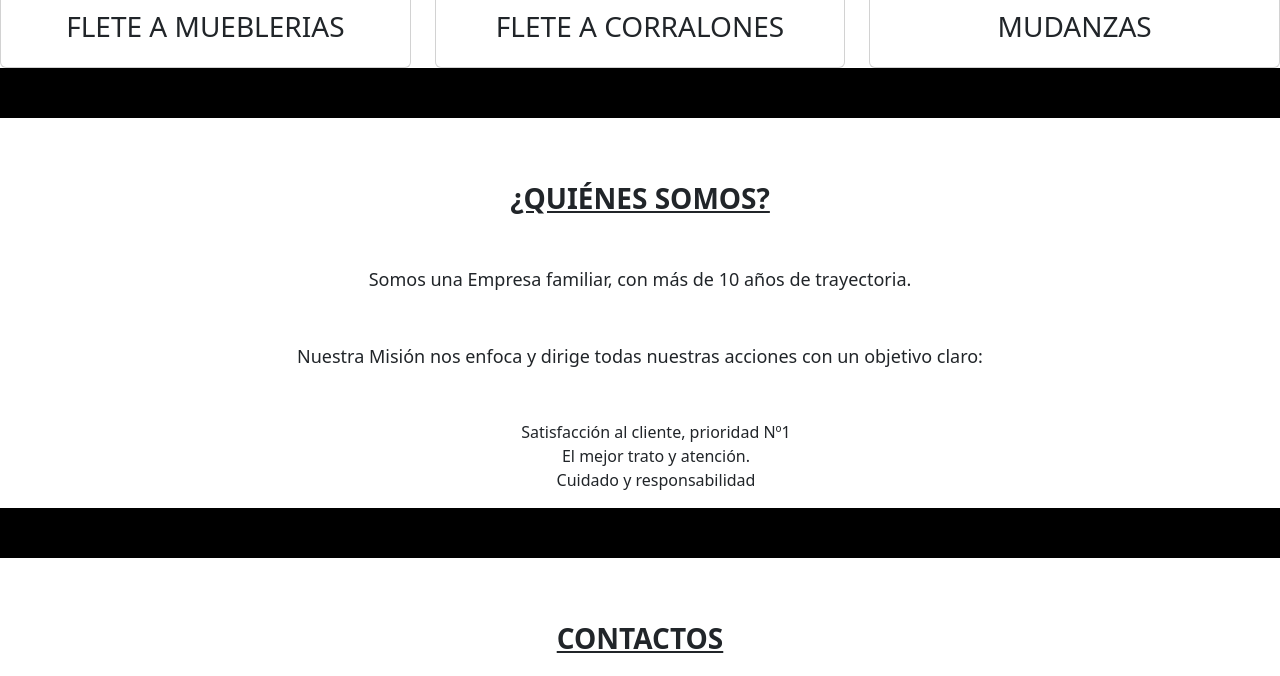
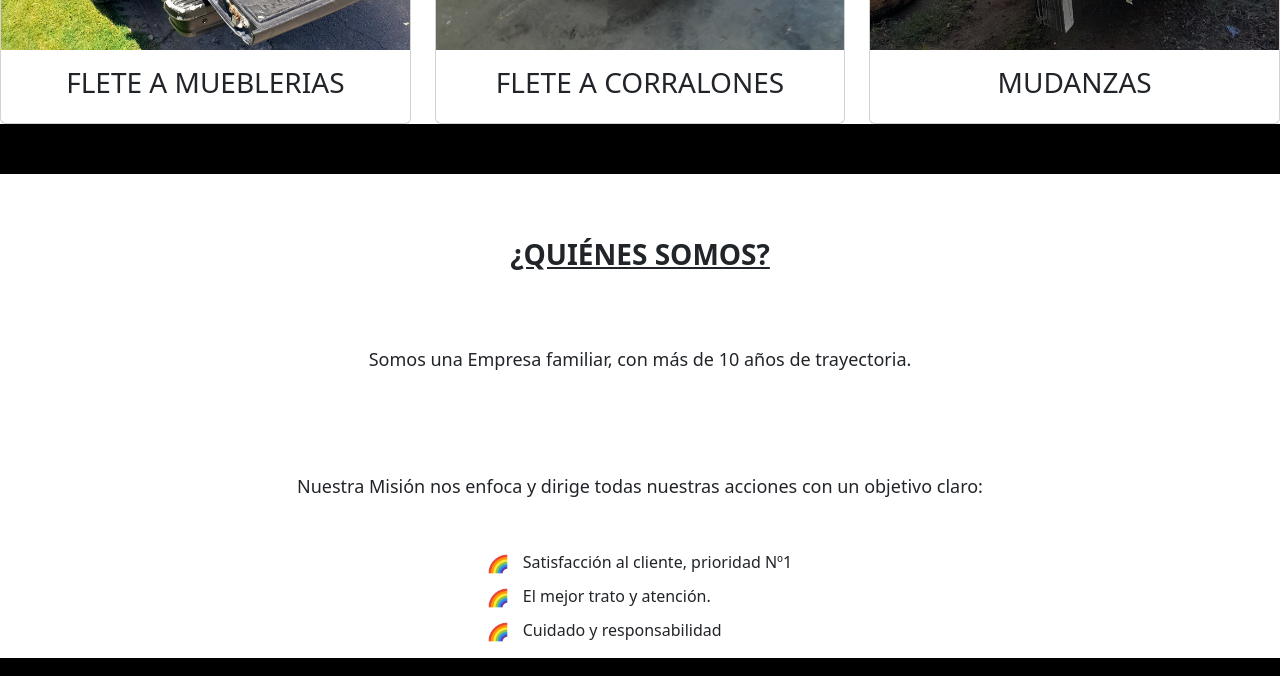
Before and after one commit to JuanMartinOliver/FletesJairo, a plain HTML site: page index.html in a window 1280 px wide. Shown: the part 2030-2706 px from the top of the page. Drawn offline with nearby package versions, Linux system fonts and the light colour scheme.

Commit message:
arregle algunas cosas de ul

```diff
--- a/css/estilo.css
+++ b/css/estilo.css
@@ -10,8 +10,10 @@
 /* Ajustes para el encabezado */
 .encabezado {
     background-color: rgb(250, 250, 43);
-    padding: 10px 0; /* Reduce el espacio entre el contenido y el borde del encabezado */
-    border-bottom: 10px solid #000; /* Línea inferior delgada */
+    padding: 10px 0;
+    /* Reduce el espacio entre el contenido y el borde del encabezado */
+    border-bottom: 10px solid #000;
+    /* Línea inferior delgada */
     border-top: 10px solid #000;
 }
 
@@ -23,7 +25,9 @@
 
 
 /* Ajustes para el texto */
-h1, h2, h3 {
+h1,
+h2,
+h3 {
     text-transform: uppercase;
     text-align: center;
     /* margin-top: 50px !important; */
@@ -45,16 +49,20 @@ h1, h2, h3 {
 }
 
 .footer {
-    background-color: #343a40; /* Color de fondo */
-    color: white; /* Color de texto */
+    background-color: #343a40;
+    /* Color de fondo */
+    color: white;
+    /* Color de texto */
 }
 
 .footer a {
-    color: white; /* Color de enlaces */
+    color: white;
+    /* Color de enlaces */
 }
 
 .footer a:hover {
-    color: lightgray; /* Color de enlaces al pasar el ratón */
+    color: lightgray;
+    /* Color de enlaces al pasar el ratón */
 }
 
 h5 {
@@ -75,6 +83,13 @@ p {
 .separar {
     border-bottom: 50px solid black;
     padding-top: 40px;
+
+}
+
+.separarUl {
+    display: flex;
+    flex-direction: column;
+    align-items: center;
 }
 
 .fondoFletes {
@@ -82,19 +97,29 @@ p {
 
 }
 
-ul li {
+/* ul li {
+    display: flex;
+    flex-direction: column;
 
+    text-align: left;
+} */
+
+.separar ul {
     list-style: none;
+    padding: 0;
+    text-align: left;
+}
 
-
+.separar li {
+    margin-bottom: 10px;
 }
 
 .arcoiris {
     width: 20px;
     margin-right: 15px;
 }
+/*
+.centrarServicios {
+    text-align: center;
 
-.centrarServicios {
-    margin-left: 30%;
-
-}
+} */
--- a/index.html
+++ b/index.html
@@ -81,20 +81,23 @@
 
         <!-- Servicios -->
 
-        <div class="separar">
+        <div class="separar separarUl">
             <h2 class="mt-4 mb-4" id="servicios"> <b><u>Servicios</b></u></h2>
 
-            <div class="centrarServicios">
+            <div class="listaQuienesSomos">
                 <ul>
-                <li> <img src="img/arocoiris.png" alt="imagen arcoiris" class="arcoiris">Realizamos traslados de mercadería a empresas y particulares</li>
-                <li><img src="img/arocoiris.png" alt="imagen arcoiris" class="arcoiris">Mudanzas</li>
-                <li><img src="img/arocoiris.png" alt="imagen arcoiris" class="arcoiris">Viajes al interior</li>
-                <li><img src="img/arocoiris.png" alt="imagen arcoiris" class="arcoiris">Contamos con ayudantes</li>
-                <li><img src="img/arocoiris.png" alt="imagen arcoiris" class="arcoiris">Lingas con criket, esquineros plasticos y mantas protectoras</li>
-            </ul>
+                    <li> <img src="img/arocoiris.png" alt="imagen arcoiris" class="arcoiris">Realizamos traslados de
+                        mercadería a empresas y particulares</li>
+                    <li><img src="img/arocoiris.png" alt="imagen arcoiris" class="arcoiris">Mudanzas</li>
+                    <li><img src="img/arocoiris.png" alt="imagen arcoiris" class="arcoiris">Viajes al interior</li>
+                    <li><img src="img/arocoiris.png" alt="imagen arcoiris" class="arcoiris">Contamos con ayudantes</li>
+                    <li><img src="img/arocoiris.png" alt="imagen arcoiris" class="arcoiris">Lingas con criket,
+                        esquineros plasticos y mantas protectoras</li>
+                </ul>
             </div>
-                <p> <b>De estas forma porder brindar un mejor servicio y dar el máximo cuidado a la mercadería transportada</b>
-                </p>
+            <p> <b>De estas forma porder brindar un mejor servicio y dar el máximo cuidado a la mercadería
+                    transportada</b>
+            </p>
 
 
         </div>
@@ -135,16 +138,17 @@
 
     <!-- Quienes somos -->
 
-    <div class="separar">
+    <div class="separar separarUl">
         <h3 class="mt-4 mb-4" id="quienesSomos"><b><u>¿Quiénes Somos?</u></b></h3>
 
         <p>Somos una Empresa familiar, con más de 10 años de trayectoria.</p>
         <p>Nuestra Misión nos enfoca y dirige todas nuestras acciones con un objetivo claro:</p>
         <div class="listaQuienesSomos">
             <ul>
-                <li>Satisfacción al cliente, prioridad Nº1</li>
-                <li>El mejor trato y atención.</li>
-                <li>Cuidado y responsabilidad</li>
+                <li><img src="img/arocoiris.png" alt="imagen arcoiris" class="arcoiris">Satisfacción al cliente,
+                    prioridad Nº1</li>
+                <li><img src="img/arocoiris.png" alt="imagen arcoiris" class="arcoiris">El mejor trato y atención.</li>
+                <li><img src="img/arocoiris.png" alt="imagen arcoiris" class="arcoiris">Cuidado y responsabilidad</li>
             </ul>
         </div>
     </div>
@@ -152,7 +156,7 @@
 
     </div>
 
-    <!-- cointactos -->
+    <!-- contactos -->
 
     <div class="separar">
         <h3 class="mt-4 mb-4" id="contacto"><b><u>Contactos</u></b></h3>
```
